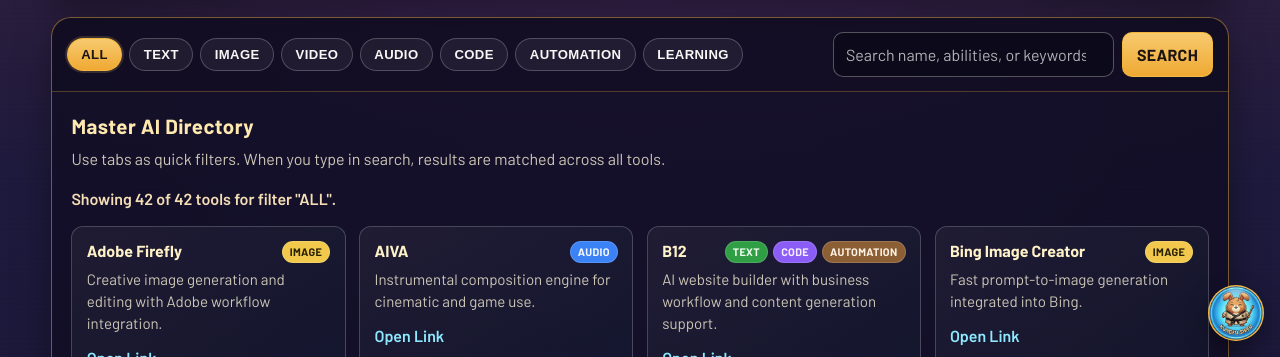
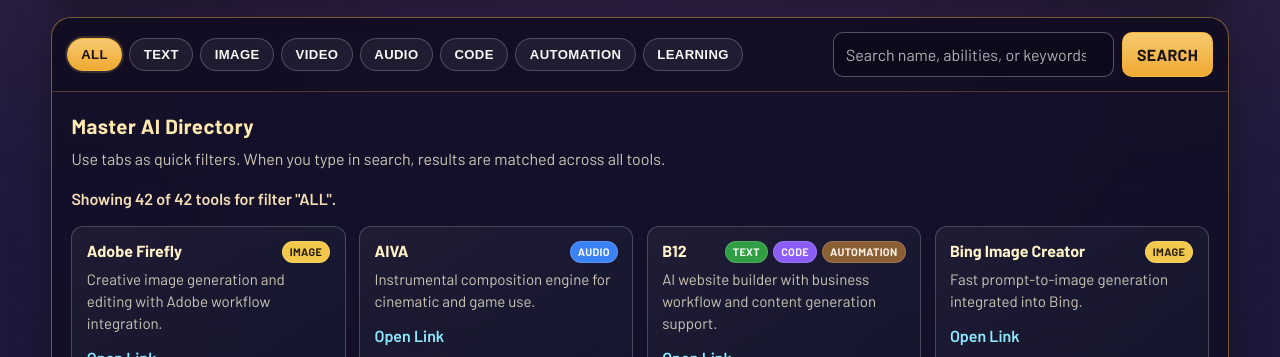
Before and after one commit to sena168/AICENGHUB, a plain HTML site: page index.html in a window 1280 px wide. Both pictures are taken after a click on the button "Bunny". Shown: the part 443-800 px from the top of the page. Drawn offline with Linux system fonts and the light colour scheme.

Commit message:
fix hiding bunny button

```diff
--- a/index.html
+++ b/index.html
@@ -629,11 +629,13 @@
 
     function hideBunnyButton() {
       bunnyFab.hidden = true;
+      bunnyFab.style.display = "none";
       bunnyFab.setAttribute("aria-hidden", "true");
     }
 
     function showBunnyButton() {
       bunnyFab.hidden = false;
+      bunnyFab.style.display = "flex";
       bunnyFab.removeAttribute("aria-hidden");
     }
 
```
Also changed, not shown: public/index.html (+2 -0 lines).
